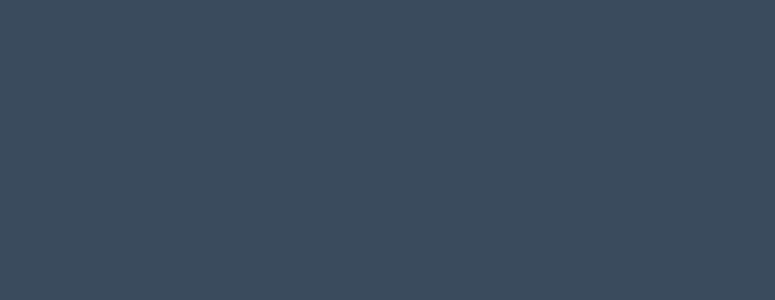
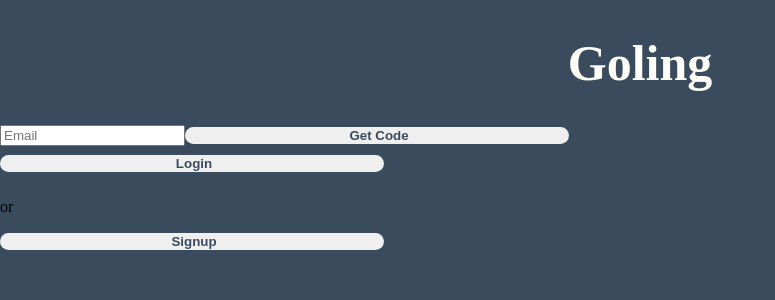
Before and after one commit to Lucaisok/Goling-web, a React (Create React App) app: page /reset_password in a window 1280 px wide. Before the commit this address had no page. Shown: the top 300 px of the page, without its empty margins (0-775 px from the left). Built offline with nearby package versions, Linux system fonts and the light colour scheme.

Commit message:
reset pwd, in progress

```diff
--- a/src/App.css
+++ b/src/App.css
@@ -60,3 +60,10 @@ button {
   justify-content: center;
   align-items: center;
 }
+
+.resetPwdContainer {
+  display: flex;
+  flex-direction: column;
+  justify-content: center;
+  align-items: center;
+}
--- a/src/components/Home.tsx
+++ b/src/components/Home.tsx
@@ -7,7 +7,7 @@ export default function Home() {
 
     return (
         <div>
-            <h1>HOME</h1>
+            <h1>Goling</h1>
             <p>Welcome {user.first_name} {user.last_name}</p>
             <p>Your username is: {user.username}</p>
             <p>Your Id is: {user.id}</p>
--- a/src/components/Login.tsx
+++ b/src/components/Login.tsx
@@ -93,7 +93,7 @@ export default function Login() {
                 <input type="text" placeholder="Username" onChange={(elem) => updateUsername(elem)} />
                 <input type="password" placeholder="Password" onChange={(elem) => updatePassword(elem)} />
                 <button onClick={login}>LOGIN</button>
-                <p><Link to={"/signup"}>Signup</Link> or Reset Password</p>
+                <p><Link to={"/signup"}>Signup</Link> or <Link to={"/reset_password"}>Reset Password</Link></p>
             </div>
         </div>
     );
--- a/src/components/Logout.tsx
+++ b/src/components/Logout.tsx
@@ -5,7 +5,6 @@ export default function Logout() {
     const dispatch = useDispatch();
 
     const logout = () => {
-        console.log("click");
         localStorage.clear();
         dispatch(userLoggedOut());
     };
--- /dev/null
+++ b/src/components/ResetPassword.tsx
@@ -0,0 +1,124 @@
+import { useState } from 'react';
+import Spinner from '../components/Spinner';
+import address from '../addressConfig';
+import fetchWithInterval from '../utils/fetchWithInterval';
+import validEmail from '../utils/validEmail';
+import { Link, useNavigate } from 'react-router-dom';
+
+export default function ResetPassword() {
+    const [error, setError] = useState("");
+    const [loading, setLoading] = useState(false);
+    const [email, setEmail] = useState("");
+    const [codeSent, setCodeSent] = useState(false);
+    const [code, setCode] = useState('');
+    const navigate = useNavigate();
+
+    const updateEmail = (elem: any) => {
+        setError("");
+        setEmail(elem.target.value);
+    };
+
+    const sendEmail = async () => {
+        if (email !== '') {
+            email.trim();
+
+            if (!validEmail(email)) {
+                setError("Please insert a valid email address");
+
+            } else {
+                setLoading(true);
+
+                try {
+                    const serverCall = () => {
+                        return fetch(address + "/reset-password-email", {
+                            method: 'POST',
+                            headers: {
+                                Accept: 'application/json',
+                                'Content-Type': 'application/json'
+                            },
+                            body: JSON.stringify({
+                                email
+                            })
+                        });
+                    };
+
+                    const data = await fetchWithInterval(serverCall) as ServerResponse;
+
+                    if (data.success) {
+                        setEmail("");
+                        setCodeSent(true);
+
+                    } else if (data.serverError) {
+                        setError('Server Error, please try again');
+
+                    } else {
+                        setEmail("");
+                        setError('There isn`t any registerd account linked to this email address.');
+
+                    }
+
+                } catch (err) {
+                    console.log("error in reset_pwd", err);
+
+                } finally {
+                    setLoading(false);
+                }
+
+            }
+
+        } else {
+            setError('Please enter the email address of your Goling account.');
+        }
+    };
+
+    const updateCode = (elem: any) => {
+        setCode(elem.target.value);
+    };
+
+    const submitCode = () => {
+        console.log("code", code);
+        //to be done
+    };
+
+    return (
+        <div className="loginContainer">
+            {loading &&
+                <Spinner />}
+            <h1 className="pageTitile">Goling</h1>
+            <div className="">
+                {error &&
+                    <p className='error'>{error}</p>}
+
+                {!codeSent &&
+                    <div>
+                        <input
+                            placeholder="Email"
+                            onChange={(elem) => updateEmail(elem)}
+                        />
+                        <button onClick={sendEmail}>Get Code</button>
+                    </div>}
+                {!codeSent &&
+                    <div>
+                        <button onClick={() => navigate('Login')}>Login</button>
+                        <p>or</p>
+                        <button onClick={() => navigate('Signup')}>Signup</button>
+                    </div>}
+
+                {codeSent &&
+                    <div>
+                        <p>Insert Code</p>
+                        <input type="number" onChange={(elem) => updateCode(elem)} />
+                        <button onClick={submitCode}>Submit</button>
+                    </div>
+                }
+
+                {codeSent &&
+                    <div>
+                        <p>No email ?</p>
+                        <button onClick={() => setCodeSent(false)}>Try again</button>
+                    </div>}
+
+            </div>
+        </div>
+    );
+}
--- a/src/global.d.ts
+++ b/src/global.d.ts
@@ -27,3 +27,8 @@ interface SignupResponse {
     token?: string;
     refresh_token?: string;
 }
+
+interface ServerResponse {
+    success: boolean;
+    serverError: boolean;
+}
--- a/src/router/AuthRouter.tsx
+++ b/src/router/AuthRouter.tsx
@@ -1,12 +1,14 @@
 import { Route, Routes } from "react-router-dom";
 import Login from "../components/Login";
 import Signup from "../components/Signup";
+import ResetPassword from "../components/ResetPassword";
 
 export default function AuthRouter() {
     return (
         <Routes>
             <Route path="/" element={<Login />} />
             <Route path="/signup" element={<Signup />} />
+            <Route path="/reset_password" element={<ResetPassword />} />
         </Routes>
     );
 }
```
